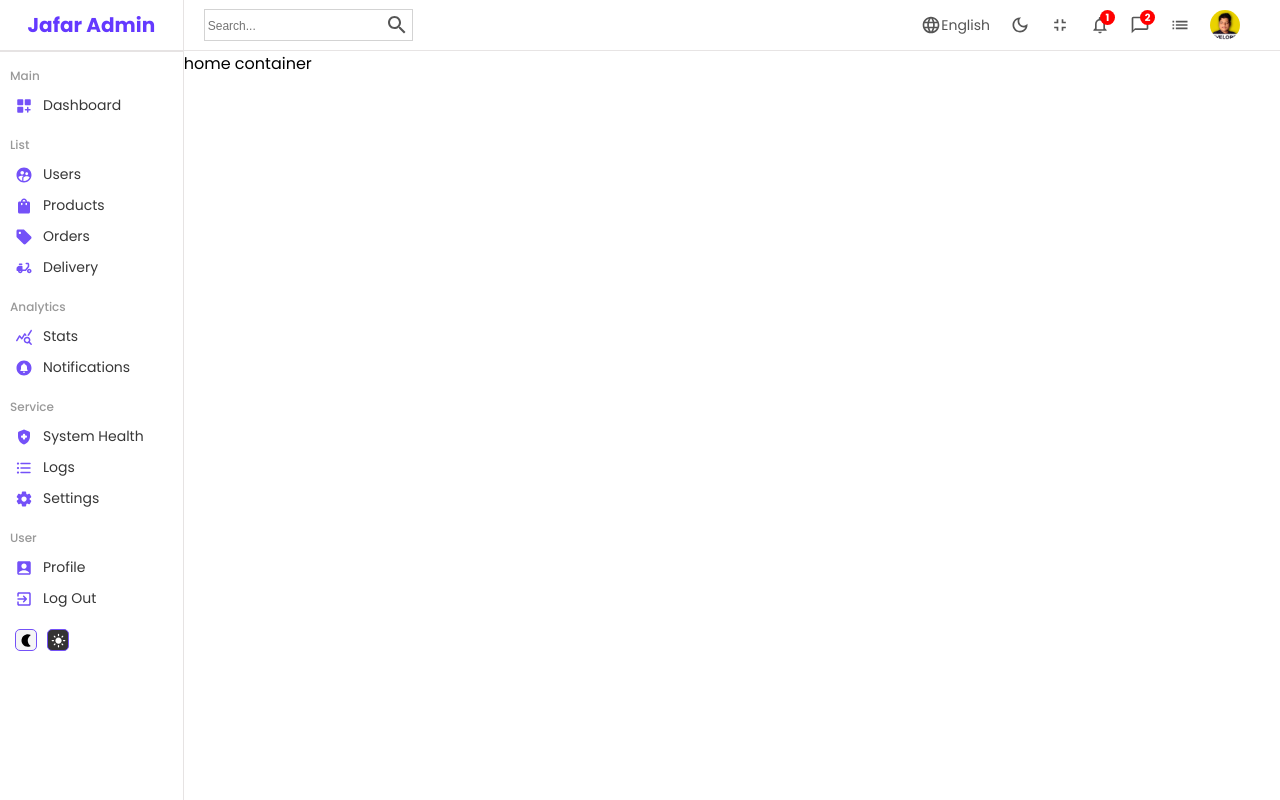
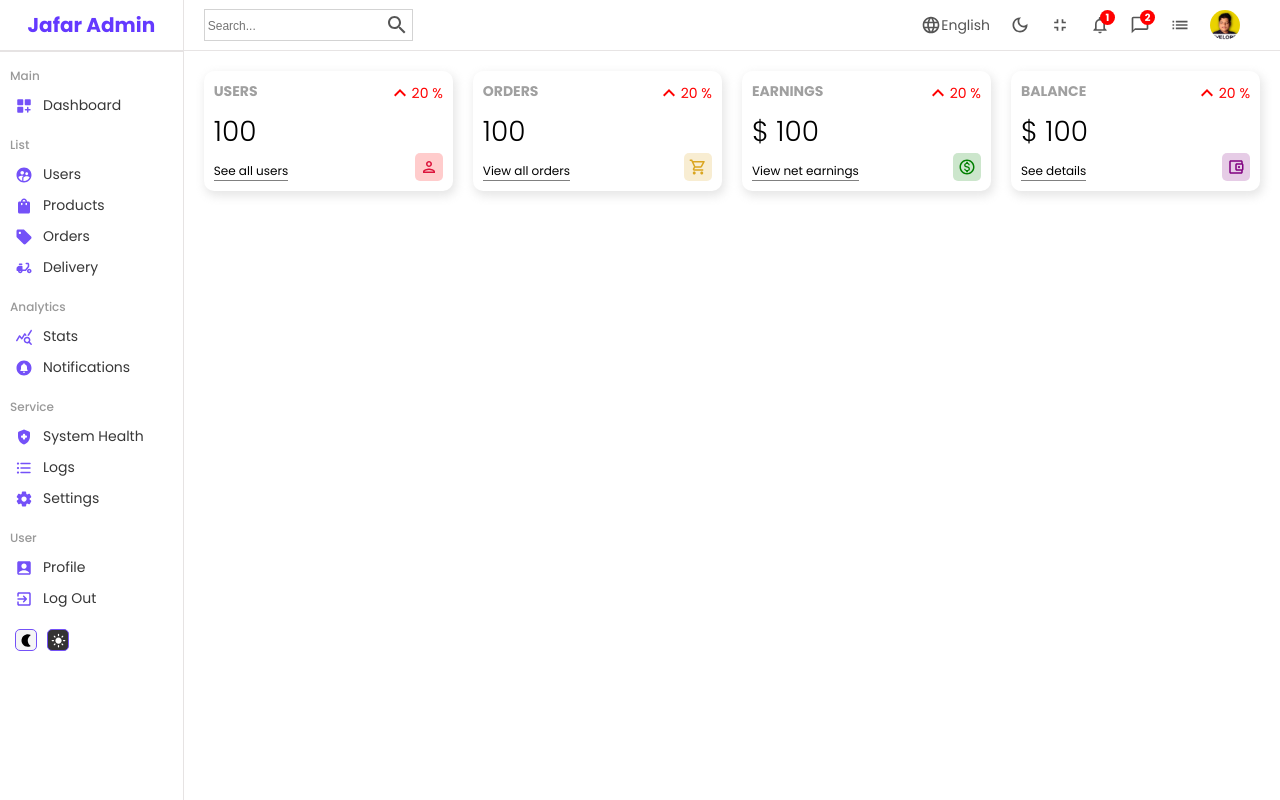
Before and after one commit to Jafar-128bit/Dashboard_Web_App, a React (Create React App) app: page / in a window 1280 px wide. Built offline with nearby package versions, Linux system fonts and the light colour scheme; a web font is replaced by a local one.

Commit message:
Widgets
Widgets and Designs with props are complete

```diff
--- /dev/null
+++ b/src/components/Widgets/Widgets.js
@@ -0,0 +1,91 @@
+import './Widgets.scss';
+import KeyboardArrowUpIcon from '@mui/icons-material/KeyboardArrowUp';
+import PersonOutlinedIcon from '@mui/icons-material/PersonOutlined';
+import AccountBalanceWalletOutlinedIcon from '@mui/icons-material/AccountBalanceWalletOutlined';
+import ShoppingCartOutlinedIcon from '@mui/icons-material/ShoppingCartOutlined';
+import MonetizationOnOutlinedIcon from '@mui/icons-material/MonetizationOnOutlined';
+
+const Widgets = ({type}) => {
+    let data;
+    //temporary
+    const amount = 100;
+    const diff = 20;
+    switch (type) {
+        case 'user':
+            data = {
+                title: "USERS",
+                isMoney: false,
+                link: "See all users",
+                icon: <PersonOutlinedIcon
+                    className="widget__icon"
+                    style={{
+                        color: "crimson",
+                        backgroundColor: "rgba(255, 0, 0, 0.2)"
+                    }}
+                />
+            };
+            break;
+        case 'order':
+            data = {
+                title: "ORDERS",
+                isMoney: false,
+                link: "View all orders",
+                icon: <ShoppingCartOutlinedIcon
+                    className="widget__icon"
+                    style={{
+                        color: "goldenrod",
+                        backgroundColor: "rgba(218, 165, 32, 0.2)"
+                    }}
+                />
+            };
+            break;
+        case 'earning':
+            data = {
+                title: "EARNINGS",
+                isMoney: true,
+                link: "View net earnings",
+                icon: <MonetizationOnOutlinedIcon
+                    className="widget__icon"
+                    style={{
+                        color: "green",
+                        backgroundColor: "rgba(0, 128, 0, 0.2)"
+                    }}
+                />
+            };
+            break;
+        case 'balance':
+            data = {
+                title: "BALANCE",
+                isMoney: true,
+                link: "See details",
+                icon: <AccountBalanceWalletOutlinedIcon
+                    className="widget__icon"
+                    style={{
+                        color: "purple",
+                        backgroundColor: "rgba(128, 0, 128, 0.2)"
+                    }}
+                />
+            };
+            break;
+        default:
+            break;
+    }
+    return (
+        <div className="widget">
+            <div className="widget__left">
+                <span className="widget__title">{data.title}</span>
+                <span className="widget__counter">{data.isMoney && "$"} {amount}</span>
+                <span className="widget__link">{data.link}</span>
+            </div>
+            <div className="widget__right">
+                <div className="widget__percentage negative">
+                    <KeyboardArrowUpIcon/>
+                    {diff} %
+                </div>
+                {data.icon}
+            </div>
+        </div>
+    );
+};
+
+export default Widgets;
--- /dev/null
+++ b/src/components/Widgets/Widgets.scss
@@ -0,0 +1,53 @@
+.widget {
+  display: flex;
+  justify-content: space-between;
+  flex: 1;
+  padding: 10px;
+  -webkit-box-shadow: 2px 4px 10px 1px rgba(0, 0, 0, 0.47);
+  box-shadow: 2px 4px 10px 1px rgba(201, 201, 201, 0.47);
+  border-radius: 10px;
+  height: 100px;
+
+  .widget__left, .widget__right {
+    display: flex;
+    flex-direction: column;
+    justify-content: space-between;
+
+    .widget__title {
+      font-weight: bold;
+      font-size: 14px;
+      color: rgb(160, 160, 160);
+    }
+
+    .widget__counter {
+      font-size: 28px;
+      font-weight: 300;
+    }
+
+    .widget__link {
+      width: max-content;
+      font-size: 12px;
+      border-bottom: 1px solid gray;
+    }
+
+    .widget__percentage {
+      display: flex;
+      align-items: center;
+      font-size: 14px;
+
+      &.positive {
+        color: green;
+      }
+      &.negative {
+        color: red;
+      }
+    }
+
+    .widget__icon {
+      font-size: 18px;
+      padding: 5px;
+      border-radius: 5px;
+      align-self: flex-end;
+    }
+  }
+}
--- a/src/pages/Home/Home.js
+++ b/src/pages/Home/Home.js
@@ -1,6 +1,7 @@
 import './Home.scss';
 import Sidebar from "../../components/Sidebar/Sidebar";
 import Navbar from "../../components/Navbar/Navbar";
+import Widgets from "../../components/Widgets/Widgets";
 
 const Home = () => {
     return (
@@ -8,7 +9,12 @@ const Home = () => {
             <Sidebar/>
             <div className="home__container">
                 <Navbar/>
-                home container
+                <div className="home__widgets">
+                    <Widgets type="user"/>
+                    <Widgets type="order"/>
+                    <Widgets type="earning"/>
+                    <Widgets type="balance"/>
+                </div>
             </div>
         </div>
     );
--- a/src/pages/Home/Home.scss
+++ b/src/pages/Home/Home.scss
@@ -2,5 +2,11 @@
   display: flex;
   .home__container {
     flex: 6;
+
+    .home__widgets {
+      display: flex;
+      padding: 20px;
+      gap: 20px;
+    }
   }
 }
```
